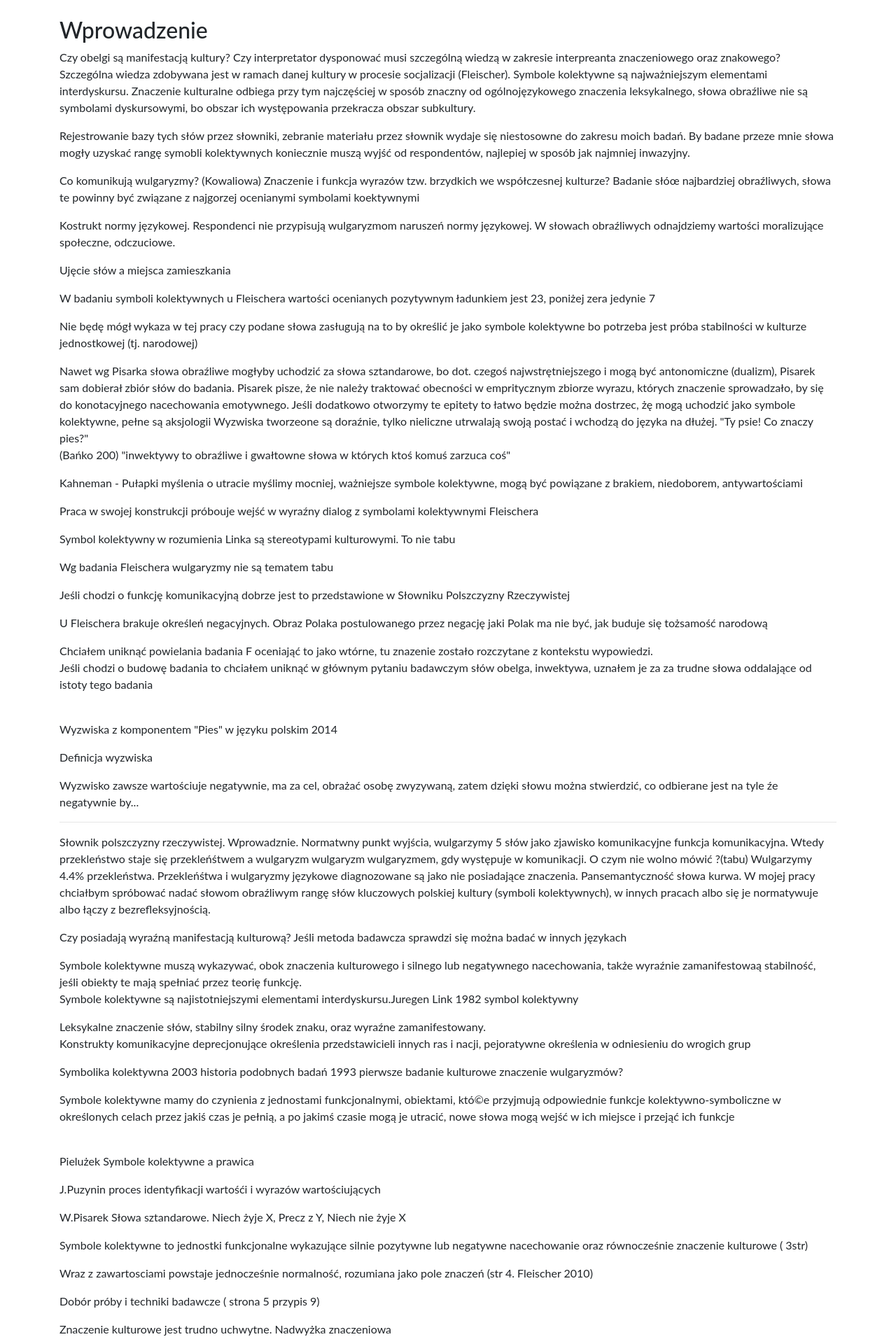
After one commit to erykrozdolski/mgr, a Django app: page /intro in a window 1280 px wide. The commit adds this page. Shown: the top 1920 px of the page at 70% size. Run offline with Django 3.2, Linux system fonts and the light colour scheme; some libraries are stand-ins or nearby versions.

Commit message:
intro added

```diff
--- a/mgr/urls.py
+++ b/mgr/urls.py
@@ -19,9 +19,12 @@ from web import views
 from django.conf import settings
 from django.conf.urls.static import static
 
+poll2_words = ["kurwa", "chuj", "idiota", "debil", "szmata", "pizda", "skurwysyn", "dziwka"]
+
 urlpatterns = [
     path('', views.index, name='index'),
+    path('intro', views.intro, name='intro'),
     path('poll1', views.first_poll, name='poll1'),
     path('poll2', views.second_poll, name='poll2'),
-    path('kurwa', views.kurwa, name='kurwa'),
-] + static(settings.STATIC_URL, document_root=settings.STATIC_ROOT)
+] + static(settings.STATIC_URL, document_root=settings.STATIC_ROOT) + \
+([path(word, getattr(views, word), name=word) for word in poll2_words])
--- /dev/null
+++ b/web/templates/intro.html
@@ -0,0 +1,92 @@
+{% extends 'base.html' %}
+{% load static %}
+{% load staticfiles %}
+
+{% block content %}
+
+<div class="container mt-4">
+  <h2>Wprowadzenie</h2>
+  <p>
+    Czy obelgi są manifestacją kultury? Czy interpretator dysponować musi szczególną wiedzą w zakresie interpreanta znaczeniowego oraz znakowego?
+    Szczególna wiedza zdobywana jest w ramach danej kultury w procesie socjalizacji (Fleischer).
+    Symbole kolektywne są najważniejszym elementami interdyskursu. Znaczenie kulturalne odbiega przy tym najczęściej w sposób znaczny od ogólnojęzykowego znaczenia
+    leksykalnego, słowa obraźliwe nie są symbolami dyskursowymi, bo obszar ich występowania przekracza obszar subkultury.
+  </p>
+  <p>Rejestrowanie bazy tych słów przez słowniki, zebranie materiału przez słownik wydaje się niestosowne do zakresu moich badań.
+  By badane przeze mnie słowa mogły uzyskać rangę symobli kolektywnych koniecznie muszą wyjść od respondentów, najlepiej w sposób
+  jak najmniej inwazyjny.
+  </p>
+  <p>Co komunikują wulgaryzmy? (Kowaliowa) Znaczenie i funkcja wyrazów tzw. brzydkich we współczesnej kulturze?
+  Badanie słóœ najbardziej obraźliwych, słowa te powinny być związane z najgorzej ocenianymi symbolami koektywnymi</p>
+  <p>Kostrukt normy językowej. Respondenci nie przypisują wulgaryzmom naruszeń normy językowej.
+  W słowach obraźliwych odnajdziemy wartości moralizujące społeczne, odczuciowe.</p>
+  <p>Ujęcie słów a miejsca zamieszkania</p>
+  <p>W badaniu symboli kolektywnych u Fleischera wartości ocenianych pozytywnym ładunkiem jest 23, poniżej zera jedynie 7</p>
+  <p>Nie będę mógł wykaza w tej pracy czy podane słowa zasługują na to by określić je jako symbole kolektywne bo potrzeba jest próba stabilności w kulturze
+  jednostkowej (tj. narodowej)</p>
+  Nawet wg Pisarka słowa obraźliwe mogłyby uchodzić za słowa sztandarowe, bo dot. czegoś najwstrętniejszego i mogą być antonomiczne (dualizm),
+  Pisarek sam dobierał zbiór słów do badania. Pisarek pisze, że nie należy traktować obecności w empritycznym zbiorze wyrazu, których znaczenie sprowadzało, by się
+  do konotacyjnego nacechowania emotywnego. Jeśli dodatkowo otworzymy te epitety to łatwo będzie można dostrzec, żę mogą uchodzić jako symbole kolektywne, pełne są aksjologii
+  Wyzwiska tworzeone są doraźnie, tylko nieliczne utrwalają swoją postać i wchodzą do języka na dłużej. "Ty psie! Co znaczy pies?"
+  <p>(Bańko 200) "inwektywy to obraźliwe i gwałtowne słowa w których ktoś komuś zarzuca coś"</p>
+  <p>Kahneman - Pułapki myślenia o utracie myślimy mocniej, ważniejsze symbole kolektywne, mogą być powiązane z brakiem, niedoborem, antywartościami</p>
+  <p>Praca w swojej konstrukcji próbouje wejść w wyraźny dialog z symbolami kolektywnymi Fleischera</p>
+  <p>Symbol kolektywny w rozumienia Linka są stereotypami kulturowymi. To nie tabu</p>
+  <p>Wg badania Fleischera wulgaryzmy nie są tematem tabu</p>
+  <p>Jeśli chodzi o funkcję komunikacyjną dobrze jest to przedstawione w Słowniku Polszczyzny Rzeczywistej</p>
+  <p>U Fleischera brakuje określeń negacyjnych. Obraz Polaka postulowanego przez negację jaki Polak ma nie być, jak buduje się tożsamość narodową</p>
+  Chciałem uniknąć powielania badania F oceniająć to jako wtórne, tu znazenie zostało rozczytane z kontekstu wypowiedzi.
+  <p>Jeśli chodzi o budowę badania to chciałem uniknąć w głównym pytaniu badawczym słów obelga, inwektywa, uznałem je za za trudne słowa oddalające od
+  istoty tego badania</p>
+  <br>
+  <p>Wyzwiska z komponentem "Pies" w języku polskim 2014</p>
+  <p>Definicja wyzwiska</p>
+  <p>Wyzwisko zawsze wartościuje negatywnie, ma za cel, obrażać osobę zwyzywaną, zatem dzięki słowu można stwierdzić, co odbierane jest na tyle źe negatywnie
+  by...</p>
+  <hr>
+  <p>
+    Słownik polszczyzny rzeczywistej. Wprowadznie. Normatwny punkt wyjścia, wulgarzymy 5 słów jako zjawisko komunikacyjne funkcja komunikacyjna.
+    Wtedy przekleństwo staje się przekleńśtwem a wulgaryzm wulgaryzm wulgaryzmem, gdy występuje w komunikacji.
+    O czym nie wolno mówić ?(tabu) Wulgarzymy 4.4% przekleństwa.
+    Przekleńśtwa i wulgaryzmy językowe diagnozowane są jako nie posiadające znaczenia.
+    Pansemantyczność słowa kurwa.
+    W mojej pracy chciałbym spróbować nadać słowom obraźliwym rangę słów kluczowych polskiej kultury (symboli kolektywnych), w innych
+    pracach albo się je normatywuje albo łączy z bezrefleksyjnością.
+  </p>
+  <p>Czy posiadają wyraźną manifestacją kulturową? Jeśli metoda badawcza sprawdzi się można badać w innych językach</p>
+  Symbole kolektywne muszą wykazywać, obok znaczenia kulturowego i silnego lub negatywnego nacechowania, także wyraźnie zamanifestowaą stabilność, jeśli
+  obiekty te mają spełniać przez teorię funkcję.
+  <p>Symbole kolektywne są najistotniejszymi elementami interdyskursu.Juregen Link 1982 symbol kolektywny</p>
+  Leksykalne znaczenie słów, stabilny silny środek znaku, oraz wyraźne zamanifestowany.
+  <p>Konstrukty komunikacyjne deprecjonujące określenia przedstawicieli innych ras i nacji, pejoratywne określenia w odniesieniu do wrogich grup</p>
+  <p>Symbolika kolektywna 2003 historia podobnych badań 1993 pierwsze badanie kulturowe znaczenie wulgaryzmów?</p>
+  <p>Symbole kolektywne mamy do czynienia z jednostami funkcjonalnymi, obiektami, któ©e przyjmują odpowiednie funkcje kolektywno-symboliczne w określonych
+  celach przez jakiś czas je pełnią, a po jakimś czasie mogą je utracić, nowe słowa mogą wejść w ich miejsce i przejąć ich funkcje</p>
+  <br>
+  <p>Pielużek Symbole kolektywne a prawica</p>
+  <p>J.Puzynin proces identyfikacji wartośći i wyrazów wartościujących</p>
+  <p>W.Pisarek Słowa sztandarowe. Niech żyje X, Precz z Y, Niech nie żyje X</p>
+  <p>Symbole kolektywne to jednostki funkcjonalne wykazujące silnie pozytywne lub negatywne nacechowanie oraz równocześnie znaczenie kulturowe ( 3str)</p>
+  <p>Wraz z zawartosciami powstaje jednocześnie normalność, rozumiana jako pole znaczeń (str 4. Fleischer 2010)</p>
+  <p>Dobór próby i techniki badawcze ( strona 5 przypis 9)</p>
+  <p>Znaczenie kulturowe jest trudno uchwytne. Nadwyżka znaczeniowa </p>
+  <p>Czy jest zależność od płci</p>
+  <p>Większość słów występuje w tylko jednej formie, co z kolei, pozwala wnioskować o wyraźnie zamanifestowanej semantyce. </p>
+  <p>Czy jest odchylenie względem wieku?</p>
+  <p>W moim badaniu ocena jest sztuczna, konstrukcja pytania miałą za zadanie zebrać 100-tki synonimy kulturowe, pola semantyczne profile semantyczne</p>
+  <br>
+  <p>Grochowski 1990 (85) Wulgaryzmy w dyskursie medialnym. Wyrażenia których użycie stanowi naruszenie obowiązujących norm społeczno-obyczajowych, a więc przekleńśtwa (wyr. wulgarne)</p>
+  <br>
+  <p>Wulgaryzmy w życiu codziennym 2013, podejście deklaratywne, mylnie ujęte wiadomo co to są za słowa ( a przecież nie, określenia polityczne typu faszysta to też wulgarzymy?)</p>
+  <p>Nie ma znaczenia status majątkowy, oni wykształcenie</p>
+  <p>Style życia w komunikacji, wulgaryzmy a stratyfikacja społeczeńśtwa, Dobór próby zorientowany był na osiągnięcie innych celów niż uzyskanie reprezentatywności demograficznej</p>
+  <p>3 sensy przekleństw (2008 Grochowski) -wartościujący - ktoś przeklina kogoś za coś lub ktoś przeklina coś (negatywna ocena działań kogoś lub działąń w ogóle)</p>
+  <p>instrumentalny, wyrażeniowy (chuj, dupa, gówna Grochowski 2008)</p>
+  <p>Czemu Pan Grochowski wybrał te słowa wulgaryzm a przekleństwo, nie chodzi o tabu jak wiemy</p>
+  <p>Profesor Bralczyk a kalectwo językowe</p>
+  <p>Przyzwoitośc - nieprzyzwoitość! Dkategi taj bardzi w tę stronę</p>
+  Odfiltrowanie fatycznej funkcji, kiep
+
+</div>
+
+{% endblock %}
--- a/web/views.py
+++ b/web/views.py
@@ -1,33 +1,21 @@
 from django.shortcuts import render
 from web.models import Answer, BigAnswer, FirstPoll, SecondPoll, Responder
-import itertools
+from django.db.models import Q
 # Create your views here.
+from web.core import *
 
-poll1 = FirstPoll.objects.first()
-poll2 = SecondPoll.objects.first()
 
 def index(request):
     return render(request, 'index.html', {})
 
-def get_important(answer, answer_list):
-    related_answers = answer_list.filter(category=answer.category)
-    number = answer_list.filter(category=answer.category).count()
-    power_sum = 0
-    responds = 0
-    for a in related_answers:
-        if a.value != "no answer" and a.power != "no answer" and a.power:
-            print(a.power)
-            power_sum += int(a.power)
-            responds += 1
-    average_power = int(power_sum / responds) if responds else "-"
-    category_answers = set([ o.value.lower() for o in answer_list.filter(category=answer.category)])
-    example_str = ", ".join(category_answers)
-    return (answer.category, number, average_power, example_str)
+def intro(request):
+    return render(request, 'intro.html', {})
+
 
 def first_poll(request):
     offensive_words = poll1.offensive_words.exclude(value=None)
     word_number_list = list(map(lambda c: get_important(c, offensive_words), offensive_words))
-    word_number_list = list(dict.fromkeys(word_number_list))
+    word_number_list = dedup(word_number_list)
     word_number_list.sort(key= lambda x: x[1], reverse=True)
     context = {'word_number_list': word_number_list}
     return render(request, 'first_poll.html', context)
@@ -37,18 +25,29 @@ def second_poll(request):
     second_poll = SecondPoll.objects.all()[0]
     return render(request, 'second_poll.html', {'poll': ""})
 
+def kurwa(request):
+    return create_poll2_table(request, "kurwa")
 
-def kurwa(request):
-    answers = Answer.objects.exclude(responder__poll="poll1").exclude(value=None)
-    categories = list(map(lambda c: get_important(c, answers), answers))
-    power_sum = 0
-    responds = 0
+def idiota(request):
+    return create_poll2_table(request, "idiota")
 
-    categories = answers.values_list('category', flat=True).distinct()
+def szmata(request):
+    return create_poll2_table(request, "szmata")
 
-    average_power = int(power_sum / responds) if responds else "-"
+def debil(request):
+    return create_poll2_table(request, "debil")
 
-    return render(request, 'kurwa.html', {'average_power': average_power, 'categories':categories})
+def pizda(request):
+    return create_poll2_table(request, "pizda")
+
+def chuj(request):
+    return create_poll2_table(request, "chuj")
+
+def dziwka(request):
+    return create_poll2_table(request, "dziwka")
+
+def skurwysyn(request):
+    return create_poll2_table(request, "skurwysyn")
 
 
 def first_poll_by_responders(request):
```
Also changed, not shown: web/core.py (added, +48 -0 lines), web/templates/index.html (+10 -7 lines), web/templates/poll2_table.html (renamed from web/templates/kurwa.html, +3 -4 lines), db.sqlite3.
